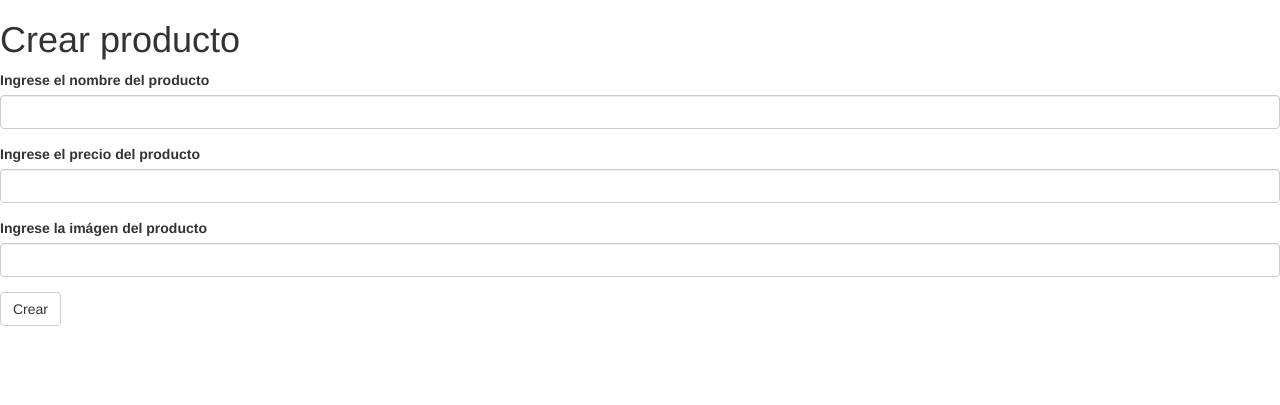
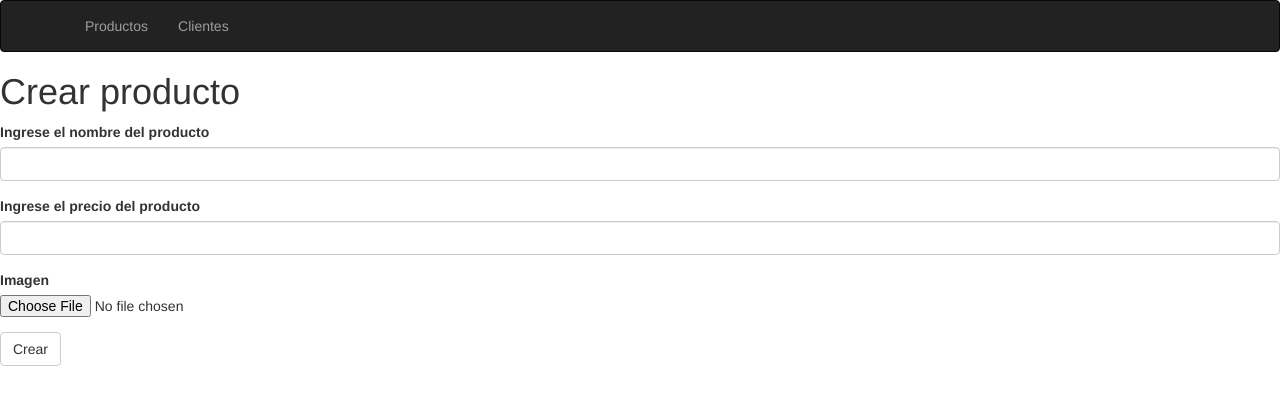
Before and after one commit to DeiviHerreraDiaz/flask_shopy_2687386, a Flask app: page /productos/crear in a window 1280 px wide. Shown: the top 405 px of the page. Run offline with Flask 3, Linux system fonts and the light colour scheme; some libraries are stand-ins or nearby versions.

Commit message:
Formulario completo

```diff
--- a/app/__init__.py
+++ b/app/__init__.py
@@ -1,4 +1,4 @@
-from flask import Flask
+from flask import Flask, render_template
 from .config  import Config
 from flask_migrate import Migrate
 from flask_sqlalchemy import SQLAlchemy
@@ -20,3 +20,7 @@ app.register_blueprint(mi_blueprint)
 app.register_blueprint(productos)
 
 from .models import Cliente, Venta, Producto, Detalle
+
+@app.route("/prueba")
+def prueba():
+    return render_template("base.html")
--- a/app/config.py
+++ b/app/config.py
@@ -1,6 +1,6 @@
 #TODO:configurar la constraseña acorde a el equipo, seguido de "root:"
 class Config:
-    SQLALCHEMY_DATABASE_URI = "mysql+pymysql://root:@localhost/flask-shopy-2687386"
+    SQLALCHEMY_DATABASE_URI = "mysql+pymysql://root:1234@localhost/flask_shopy_2687386"
     SQLALCHEMY_TRACK_MODIFICATIONS = False
     SECRET_KEY = 'Delusion'
 #localhost/flask_shopy_2687386
--- a/app/models.py
+++ b/app/models.py
@@ -14,7 +14,7 @@ class Producto(db.Model):
     id = db.Column(db.Integer, primary_key = True)
     nombre = db.Column(db.String(120), unique = True)
     precio = db.Column(db.Numeric(precision = 10, scale = 2))
-    imagen = db.Column(db.String(10), unique = True)
+    imagen = db.Column(db.String(250), unique = False)
 
 class Venta(db.Model):
     __tablename__ = "ventas"
--- a/app/productos/forms.py
+++ b/app/productos/forms.py
@@ -1,8 +1,22 @@
 from flask_wtf import FlaskForm
 from wtforms import StringField, SubmitField, IntegerField
+from wtforms.validators import InputRequired, NumberRange
+from flask_wtf.file import *
 
 class NewProductForm(FlaskForm):
-    nombre = StringField("Ingrese el nombre del producto")
-    precio = IntegerField("Ingrese el precio del producto")
-    Imagen = StringField("Ingrese la imágen del producto")
+    nombre = StringField("Ingrese el nombre del producto",
+                         validators = [InputRequired( message = "llenalo chamo" )])
+    precio = IntegerField("Ingrese el precio del producto",
+                          validators = [InputRequired( message = "Decime el precio"),
+                          NumberRange (min = 10000,
+                                      max = 100000,
+                                      message = "Bajale o Subile")])
+    Imagen = FileField(label = "Imagen",
+                       validators = [
+                           FileRequired(message = "Ponga imagen marico"),
+                            FileAllowed (
+                                ["jpg","png"],
+                                message = "Formato invalido"
+                            )
+                       ])
     submit = SubmitField("Crear")
--- a/app/productos/routes.py
+++ b/app/productos/routes.py
@@ -1,21 +1,25 @@
 from app.productos import productos
 from flask import render_template
 from .forms  import NewProductForm
+import app
+import os
 
 
 @productos.route('/crear',  methods = ['GET', 'POST'])
 def crear():
-    form = NewProductForm()
-    # if form.validate_on_submit():
-    #     producto = Producto
-    #     (
-
-    #     )
-    # db.session.add(producto)
-    # db.session.commit()
-    # form=form0
-    return render_template('crear.html', form = form)
-
+        producto = app.models.Producto()
+        form = NewProductForm()
+        if form.validate_on_submit():
+            # Guarda el producto en la bd
+            form.populate_obj(producto),
+            producto.imagen = form.Imagen.data.filename
+            app.db.session.add(producto),
+            app.db.session.commit()
+            #Subir imagen a /imagenes
+            archivo = form.Imagen.data
+            archivo.save(os.path.abspath(os.getcwd() + "\\app\\productos\\imagenes\\"+ producto.imagen))
+            return render_template('crear.html', form = form)
+        return render_template('crear.html', form = form)
 
 @productos.route('/editar')
 def editar():
--- /dev/null
+++ b/app/productos/templates/base.html
@@ -0,0 +1,17 @@
+{% extends 'bootstrap/base.html' %}
+
+{% block head %}
+
+    {{super()}}
+
+{% endblock %}
+
+{% block body  %}
+
+    {% include 'navbar.html' %}
+
+    {% block content %}
+
+    {% endblock %}
+
+{% endblock %}
--- a/app/productos/templates/crear.html
+++ b/app/productos/templates/crear.html
@@ -1,11 +1,15 @@
-{% extends 'bootstrap/base.html' %}
+{% extends 'base.html' %}
 {% import 'bootstrap/wtf.html' as wtf %}
+
 {% block head %}
     {{ super() }}
 {% endblock  %}
-{% block body %}
+{% block content %}
 <h1>Crear producto</h1>
- <form action="" method="post">
+ <form  action=""
+        method="post"
+        novalidate
+        enctype="multipart/form-data">
     {{ wtf.quick_form(form) }}
 </form>
 {% endblock %}
--- /dev/null
+++ b/app/productos/templates/navbar.html
@@ -0,0 +1,16 @@
+<nav class="navbar navbar-inverse">
+    <div class="container">
+        <ul class="nav navbar-nav">
+            <li>
+                <a class="" href="">
+                    Productos
+                </a>
+            </li>
+            <li>
+                <a class="" href="">
+                    Clientes
+                </a>
+            </li>
+        </ul>
+    </div>
+</nav>
```
